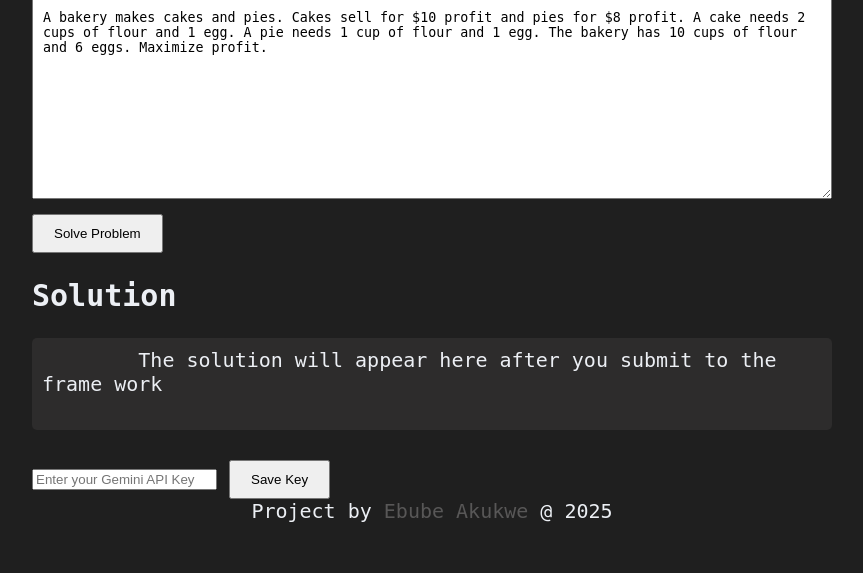
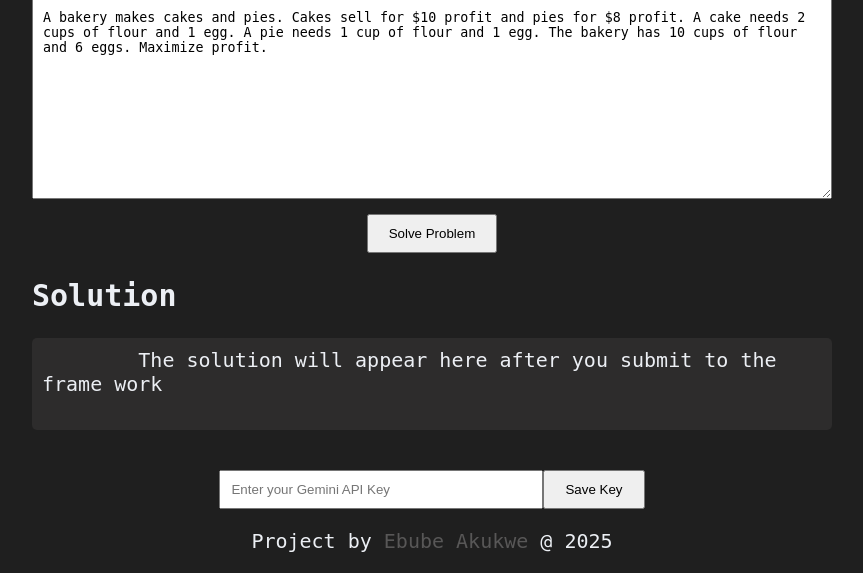
Before and after one commit to EbubeAkukwe/Introduction-to-Linear-Programming-with-LPSolver-Tool, a Flask app: page / in a window 1280 px wide. Shown: the part 252-825 px from the top of the page, without its empty margins (208-1071 px from the left). Before the commit the page ends 774 px from the top, so only its background shows below. Run offline with Flask 3, Linux system fonts and the light colour scheme.

Commit message:
Minor Frontend Fixes

```diff
--- a/LP_SOLVER/templates/index.html
+++ b/LP_SOLVER/templates/index.html
@@ -23,7 +23,7 @@
     <form id="lp-form">
         <textarea name="problem_text" placeholder="Example: A bakery makes cakes and pies. Cakes sell for $10 profit and pies for $8 profit. A cake needs 2 cups of flour and 1 egg. A pie needs 1 cup of flour and 1 egg. The bakery has 10 cups of flour and 6 eggs. Maximize profit.">A bakery makes cakes and pies. Cakes sell for $10 profit and pies for $8 profit. A cake needs 2 cups of flour and 1 egg. A pie needs 1 cup of flour and 1 egg. The bakery has 10 cups of flour and 6 eggs. Maximize profit.</textarea>
         <br>
-        <button type="submit">Solve Problem</button>
+        <button style="align-self: center;justify-content: center;display:table;margin-left: auto;margin-right: auto;" type="submit">Solve Problem</button>
     </form>
 
     <h2>Solution</h2>
@@ -32,8 +32,10 @@
     </pre>
 
 
-    <input id="apiKeyInput" placeholder="Enter your Gemini API Key" />
-    <button onclick="saveApiKey()">Save Key</button>
+    <div style="padding:10px;margin:10px;align-self: center;justify-content: center;display:table;margin-left: auto;margin-right: auto;">
+        <input style="padding:10px;width:300px;" id="apiKeyInput" placeholder="Enter your Gemini API Key" />
+        <button onclick="saveApiKey()">Save Key</button>
+    </div>
 
     <script>
         function saveApiKey() {
@@ -101,5 +103,5 @@
         });
     </script>
 </body>
-<footer>Project by <a href="https://x.com/EbubeAkukwe" target="__blank">Ebube Akukwe</a> @ 2025</footer>
+<footer style="position:relative;">Project by <a href="https://x.com/EbubeAkukwe" target="__blank">Ebube Akukwe</a> @ 2025</footer>
 </html>
```
